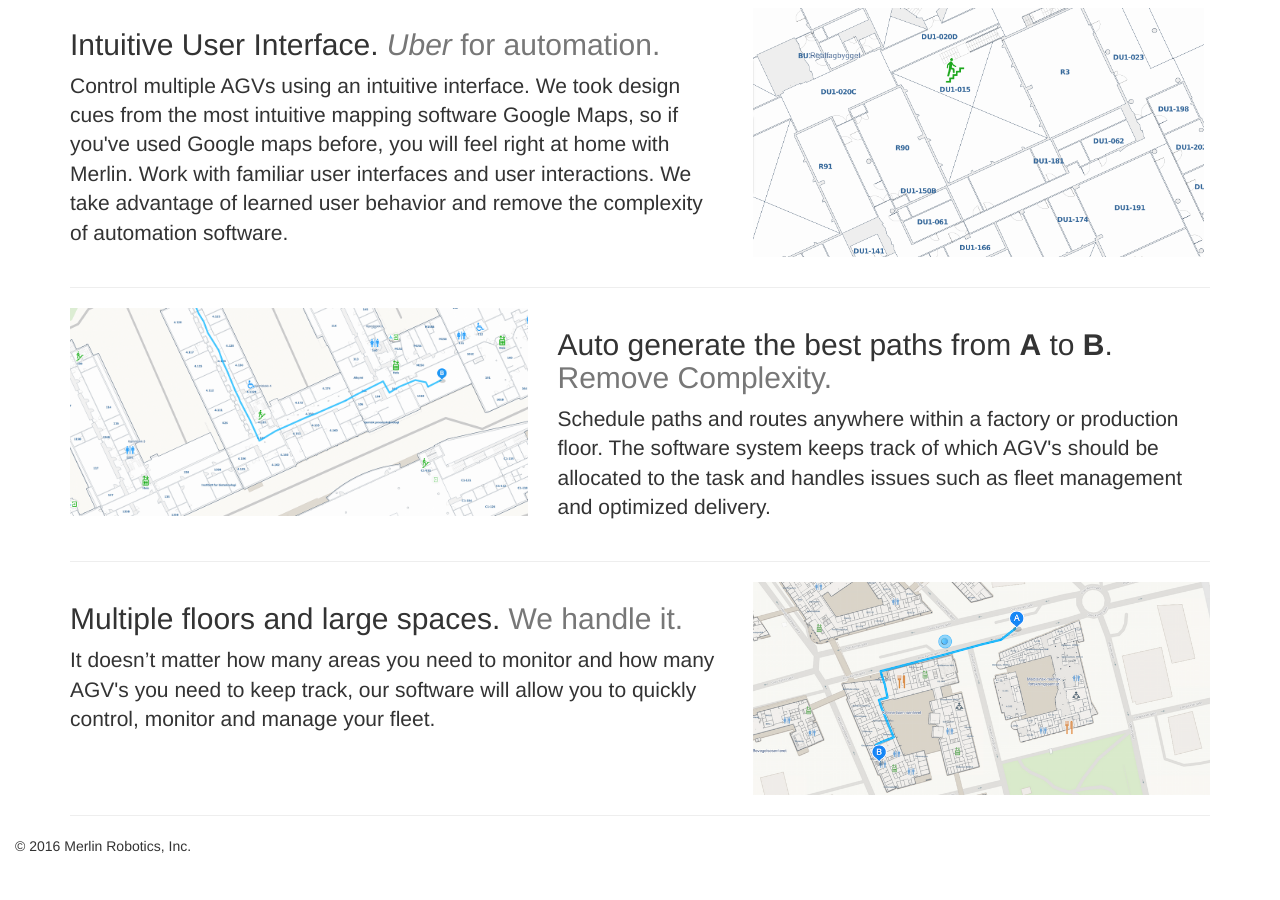
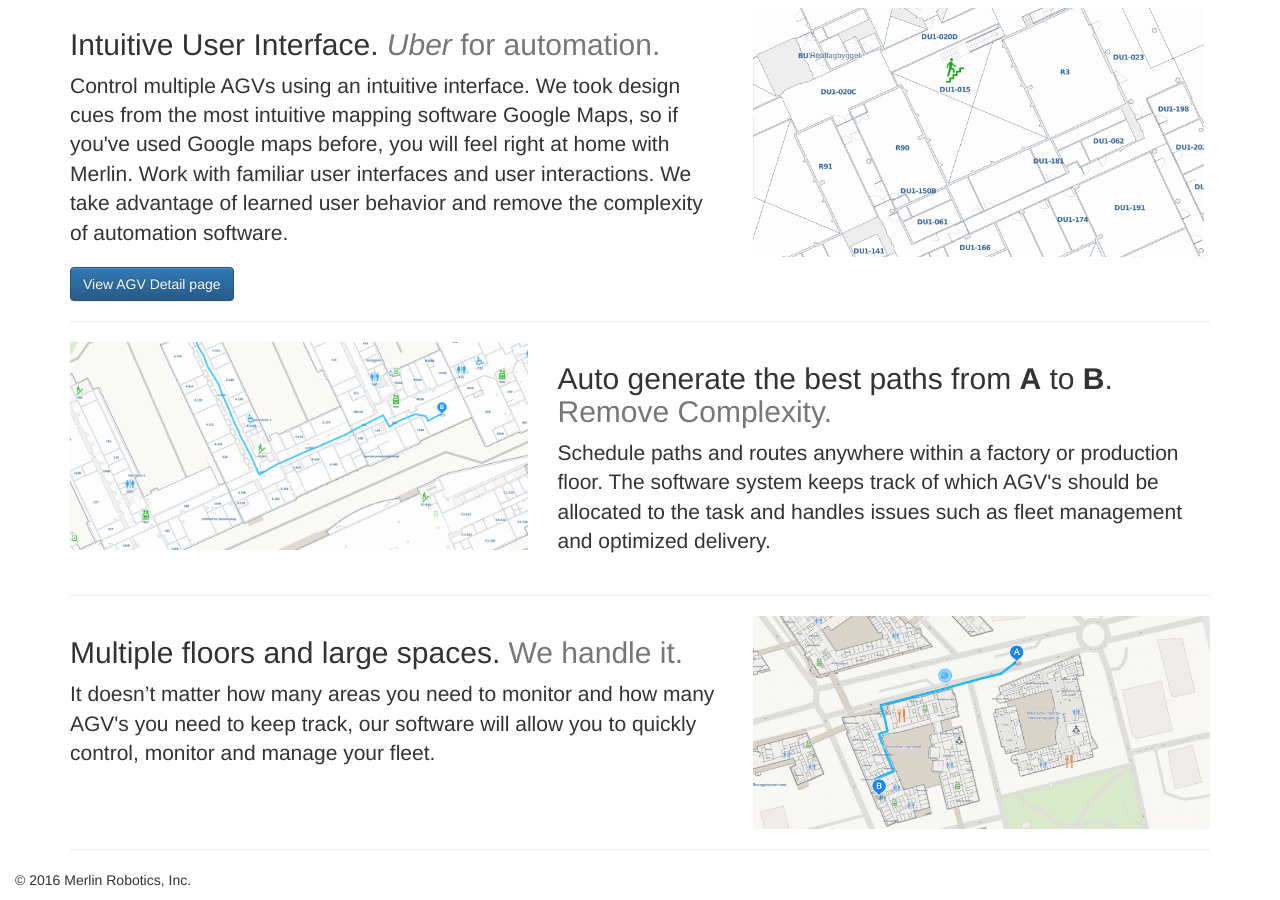
Before and after one commit to virajranjankumar/merlin, a Jekyll site: the page built from index.html, in a window 1280 px wide and 900 px high, scrolled down 2149 px. Built offline with Jekyll 4.4.1, drawn with Linux system fonts in a browser that asks for light colours; nearby versions of some CDN libraries; before the commit the page ends 3015 px from its top, so only the background shows below that.

Commit message:
Linked the Detail page with a button on index

```diff
--- a/index.html
+++ b/index.html
@@ -104,6 +104,7 @@ layout: bootstrap
   <div class="col-md-7">
     <h2 class="featurette-heading">Intuitive User Interface. <span class="text-muted"><i>Uber</i> for automation.</span></h2>
     <p class="lead">Control multiple AGVs using an intuitive interface. We took design cues from the most intuitive mapping software Google Maps, so if you've used Google maps before, you will feel right at home with Merlin. Work with familiar user interfaces and user interactions. We take advantage of learned user behavior and remove the complexity of automation software.</p>
+    <a class="btn btn-primary" href="{{ site.baseurl }}/detail" role="button">View AGV Detail page</a>
   </div>
   <div class="col-md-5">
     <img class="featurette-image img-responsive center-block" src="{{ site.baseurl }}/assets/empty.png" width="500px" height="500px" alt="Indoor Map and Floorplan">
```
